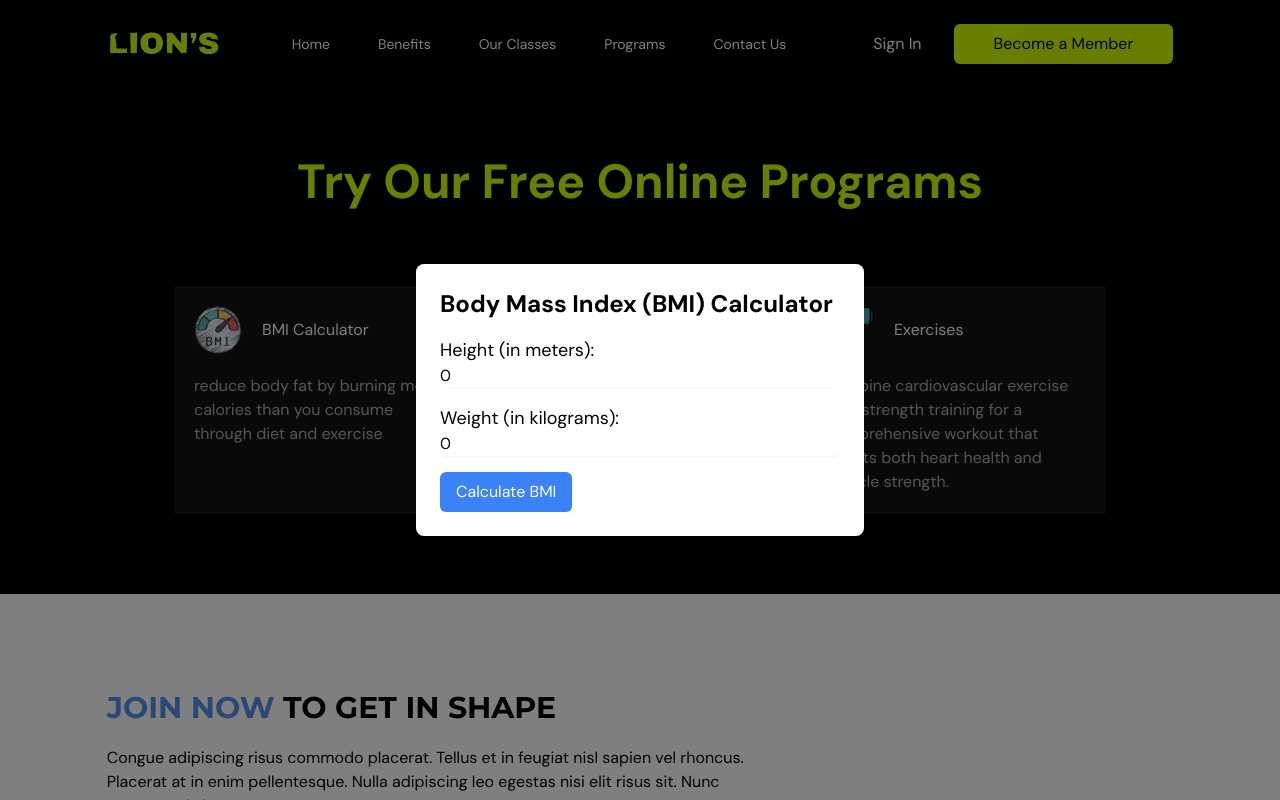
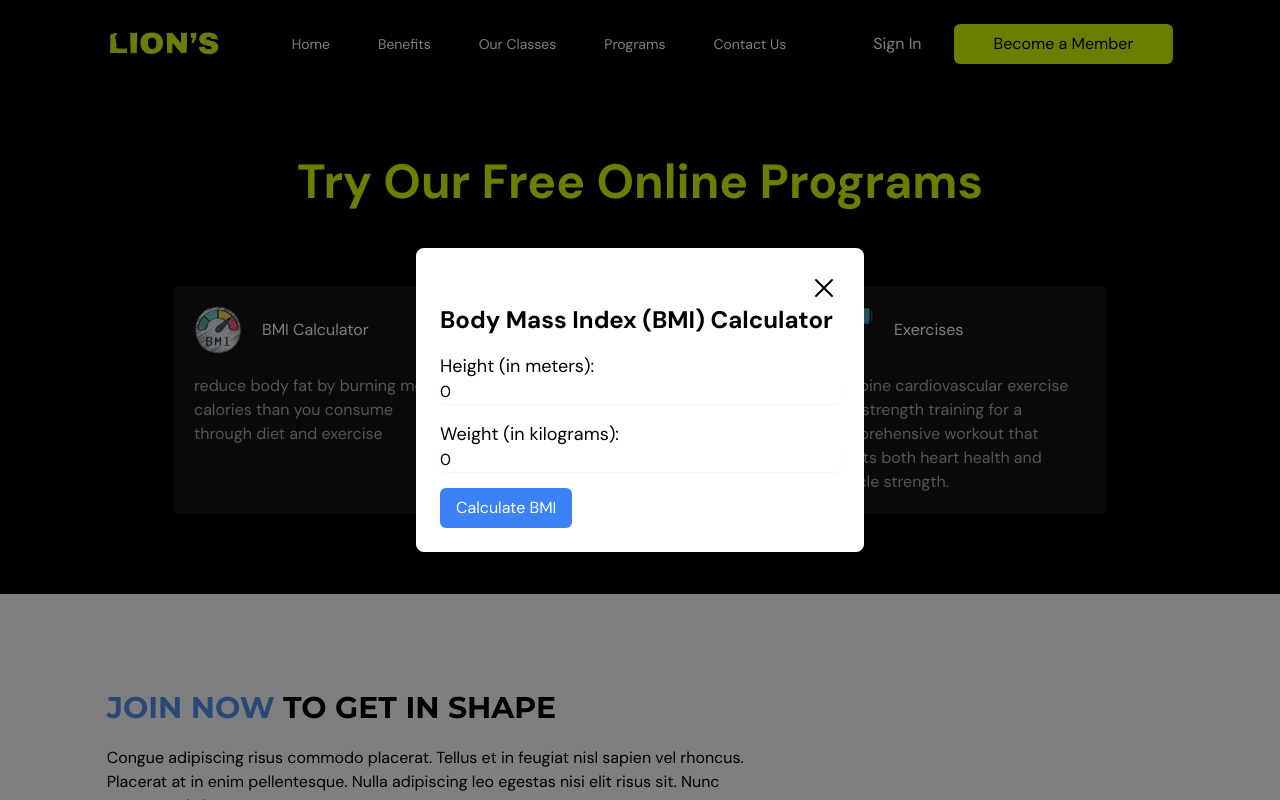
Before and after one commit to 808NV/FitFusion, a React (Vite) app: page / in a window 1280 px wide. Both pictures are taken after a click on the element 324 px from the left and 3290 px from the top of the page. Shown: the part 2890-3690 px from the top of the page. Built offline with nearby package versions, Linux system fonts and the light colour scheme.

Commit message:
add close modal functionality

```diff
--- a/src/pages/BmiCalculator.tsx
+++ b/src/pages/BmiCalculator.tsx
@@ -1,6 +1,6 @@
 import { useState } from "react";
 
-const BmiCalculator = ({ modalStyle }) => {
+const BmiCalculator = ({ modalStyle, closeBtn, setShowBmiModal }) => {
   const [height, setHeight] = useState(0);
   const [weight, setWeight] = useState(0);
   const [bmiResult, setBmiResult] = useState<string | null>(null);
@@ -18,6 +18,9 @@ const BmiCalculator = ({ modalStyle }) => {
   return (
     <div className={`${modalStyle}`}>
       <div className="bg-white text-black rounded-lg p-6 shadow-xl w-full max-w-md mx-auto">
+        <div className="flex justify-end text-black">
+          <button onClick={() => setShowBmiModal(false)}>{closeBtn}</button>
+        </div>
         <h1 className="text-2xl font-bold mb-4">
           Body Mass Index (BMI) Calculator
         </h1>
--- a/src/pages/Exercises.tsx
+++ b/src/pages/Exercises.tsx
@@ -3,7 +3,7 @@ import { useState } from "react";
 import { defaultExercises } from "@/assets/Exercises";
 import { FetchedExercises } from "@/utils/types";
 
-const Exercises = ({ modalStyle }) => {
+const Exercises = ({ modalStyle, closeBtn, setExerShowModal }) => {
   const [search, setSearch] = useState("");
   const [displayRes, setDisplayRes] = useState<FetchedExercises | []>([]);
 
@@ -32,6 +32,9 @@ const Exercises = ({ modalStyle }) => {
       className={`${modalStyle} fixed inset-0 overflow-y-auto flex justify-center items-center`}
     >
       <div className="bg-white p-8 rounded-lg max-w-md w-full">
+        <div className="flex justify-end text-black">
+          <button onClick={() => setExerShowModal(false)}>{closeBtn}</button>
+        </div>
         <h1 className="text-3xl font-bold mb-6">Search Exercises</h1>
 
         <div className="flex items-center mb-6">
--- a/src/pages/Nutrition.tsx
+++ b/src/pages/Nutrition.tsx
@@ -1,7 +1,7 @@
 import { useEffect, useState } from "react";
 import { FetchedNutrition } from "@/utils/types";
 
-const Nutrition = ({ modalStyle }) => {
+const Nutrition = ({ modalStyle, closeBtn, setNutriShowModal }) => {
   const [userInput, setUserInput] = useState("");
   const [nutrition, setNutrition] = useState<FetchedNutrition | []>([]);
 
@@ -39,6 +39,9 @@ const Nutrition = ({ modalStyle }) => {
   return (
     <div className={`${modalStyle}`}>
       <div className=" bg-white rounded-lg p-6 shadow-xl w-full max-w-md mx-auto">
+        <div className="flex justify-end text-black">
+          <button onClick={() => setNutriShowModal(false)}>{closeBtn}</button>
+        </div>
         <div className="flex justify-center items-center mb-4">
           <input
             className="bg-primary-300 p-2 rounded-sm font-bold"
--- a/src/pages/Programs.tsx
+++ b/src/pages/Programs.tsx
@@ -7,6 +7,16 @@ import BmiCalculator from "./BmiCalculator";
 import Nutrition from "./Nutrition";
 import Exercises from "./Exercises";
 import { useState } from "react";
+<svg
+  xmlns="http://www.w3.org/2000/svg"
+  fill="none"
+  viewBox="0 0 24 24"
+  strokeWidth={1.5}
+  stroke="black"
+  className="w-8 h-8"
+>
+  <path strokeLinecap="round" strokeLinejoin="round" d="M6 18 18 6M6 6l12 12" />
+</svg>;
 
 type Props = {
   setSelectedPage: (value: SelectedPage) => void;
@@ -14,6 +24,23 @@ type Props = {
 const Programs = ({ setSelectedPage }: Props) => {
   const modalStyle =
     "fixed inset-0 z-50 flex items-center justify-center bg-primary-100 bg-opacity-50";
+  const closeBtn = (
+    <svg
+      xmlns="http://www.w3.org/2000/svg"
+      fill="none"
+      viewBox="0 0 24 24"
+      stroke-width="1.5"
+      stroke="currentColor"
+      className="w-8 h-8 "
+    >
+      <path
+        stroke-linecap="round"
+        stroke-linejoin="round"
+        d="M6 18 18 6M6 6l12 12"
+      />
+    </svg>
+  );
+
   const [showBmiModal, setShowBmiModal] = useState(false);
   const [showNutriModal, setNutriShowModal] = useState(false);
   const [showExerModal, setExerShowModal] = useState(false);
@@ -38,7 +65,15 @@ const Programs = ({ setSelectedPage }: Props) => {
           </h1>
           <div className="flex flex-col items-center">
             <div className="grid grid-cols-1 sm:grid-cols-3 gap-4">
-              {showBmiModal ? <BmiCalculator modalStyle={modalStyle} /> : <></>}
+              {showBmiModal ? (
+                <BmiCalculator
+                  modalStyle={modalStyle}
+                  closeBtn={closeBtn}
+                  setShowBmiModal={setShowBmiModal}
+                />
+              ) : (
+                <></>
+              )}
               <div
                 className="bg-[#131313] max-w-[300px] p-5 hover:bg-blue-700 cursor-pointer"
                 onClick={() => setShowBmiModal(!showBmiModal)}
@@ -56,7 +91,15 @@ const Programs = ({ setSelectedPage }: Props) => {
                   through diet and exercise
                 </p>
               </div>{" "}
-              {showNutriModal ? <Nutrition modalStyle={modalStyle} /> : <></>}
+              {showNutriModal ? (
+                <Nutrition
+                  modalStyle={modalStyle}
+                  closeBtn={closeBtn}
+                  setNutriShowModal={setNutriShowModal}
+                />
+              ) : (
+                <></>
+              )}
               <div
                 className="bg-[#131313] max-w-[300px] p-5 hover:bg-blue-700 cursor-pointer"
                 onClick={() => setNutriShowModal(!showNutriModal)}
@@ -75,7 +118,15 @@ const Programs = ({ setSelectedPage }: Props) => {
                   repair.
                 </p>
               </div>
-              {showExerModal ? <Exercises modalStyle={modalStyle} /> : <></>}
+              {showExerModal ? (
+                <Exercises
+                  modalStyle={modalStyle}
+                  closeBtn={closeBtn}
+                  setExerShowModal={setExerShowModal}
+                />
+              ) : (
+                <></>
+              )}
               <div
                 className="bg-[#131313] max-w-[300px] p-5 hover:bg-blue-700 cursor-pointer"
                 onClick={() => setExerShowModal(!showExerModal)}
```
